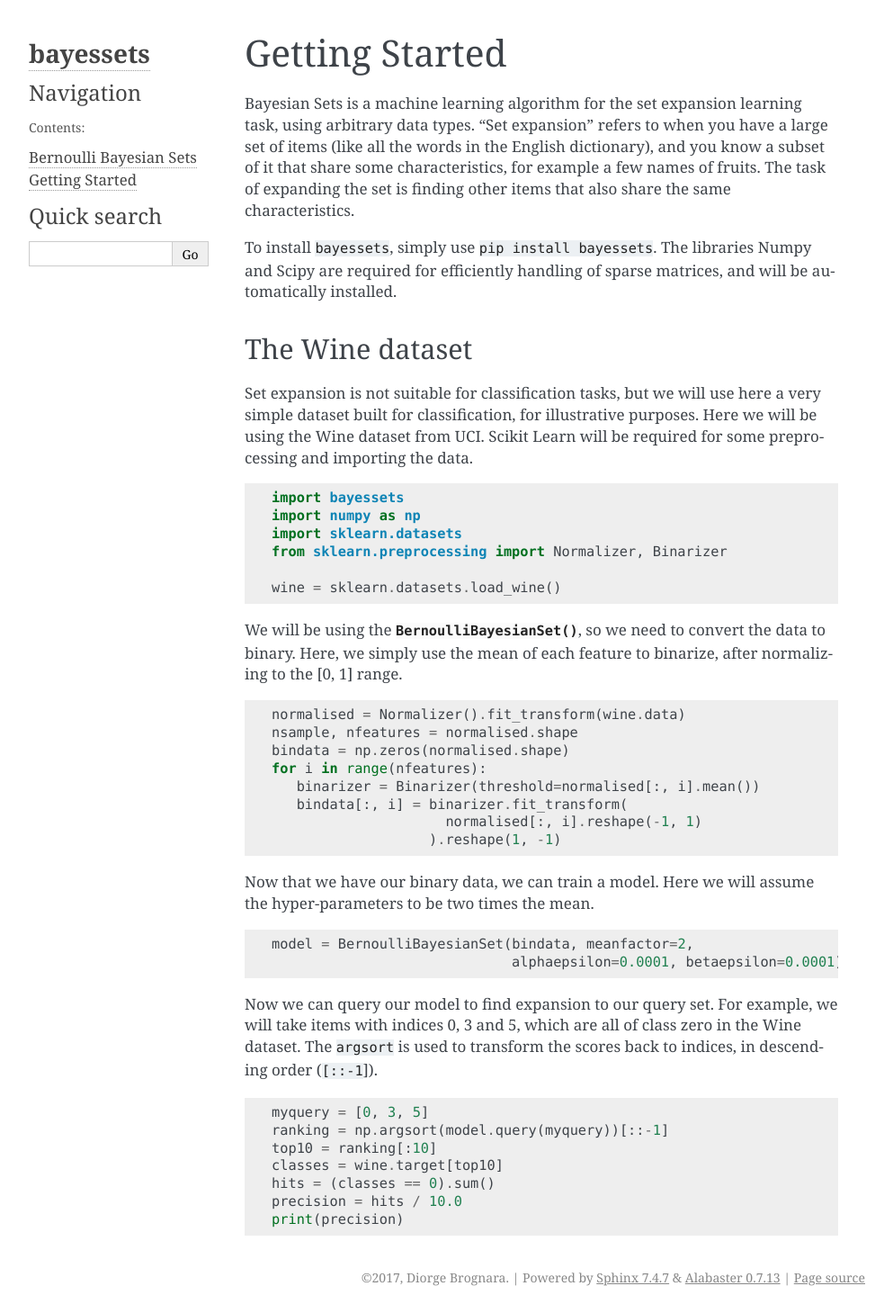
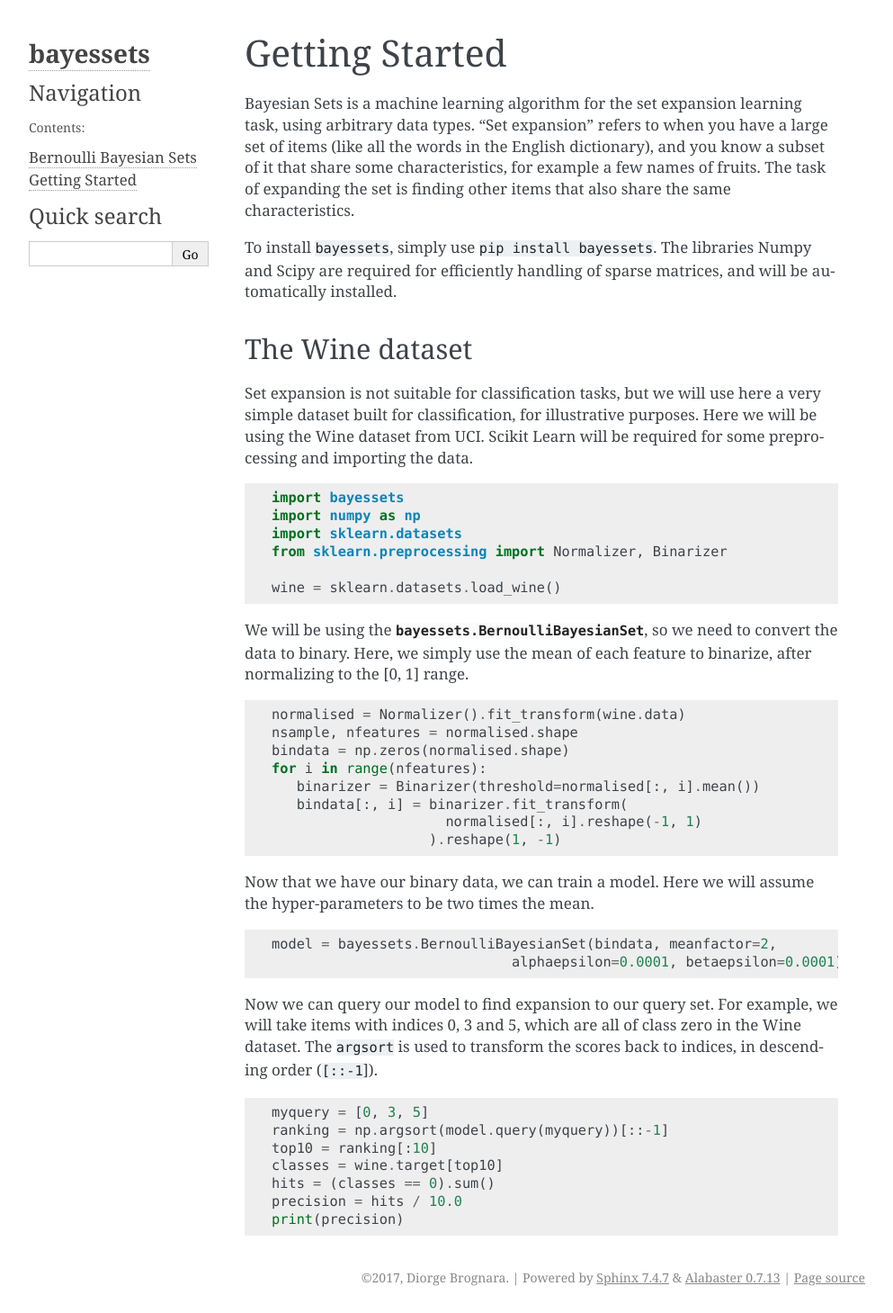
Before and after one commit to diorge-zz/bayessets, a Sphinx documentation site: the page built from docs/gettingstarted.rst, in a window 1280 px wide. Shown: the whole page at 90% size, without its empty margins (148-1141 px from the left). Built offline with Sphinx 7.4.7, drawn with Linux system fonts in a browser that asks for light colours.

Commit message:
Corrected references to BernoulliBayesianSet in the docs

```diff
--- a/docs/gettingstarted.rst
+++ b/docs/gettingstarted.rst
@@ -32,7 +32,7 @@ Scikit Learn will be required for some preprocessing and importing the data. ::
 
    wine = sklearn.datasets.load_wine()
 
-We will be using the :py:meth:`BernoulliBayesianSet`,
+We will be using the :py:class:`bayessets.BernoulliBayesianSet`,
 so we need to convert the data to binary.
 Here, we simply use the mean of each feature to binarize,
 after normalizing to the [0, 1] range. ::
@@ -51,7 +51,7 @@ we can train a model.
 Here we will assume the hyper-parameters
 to be two times the mean. ::
 
-   model = BernoulliBayesianSet(bindata, meanfactor=2,
+   model = bayessets.BernoulliBayesianSet(bindata, meanfactor=2,
                                 alphaepsilon=0.0001, betaepsilon=0.0001)
 
 Now we can query our model to find expansion to our query set.
```
